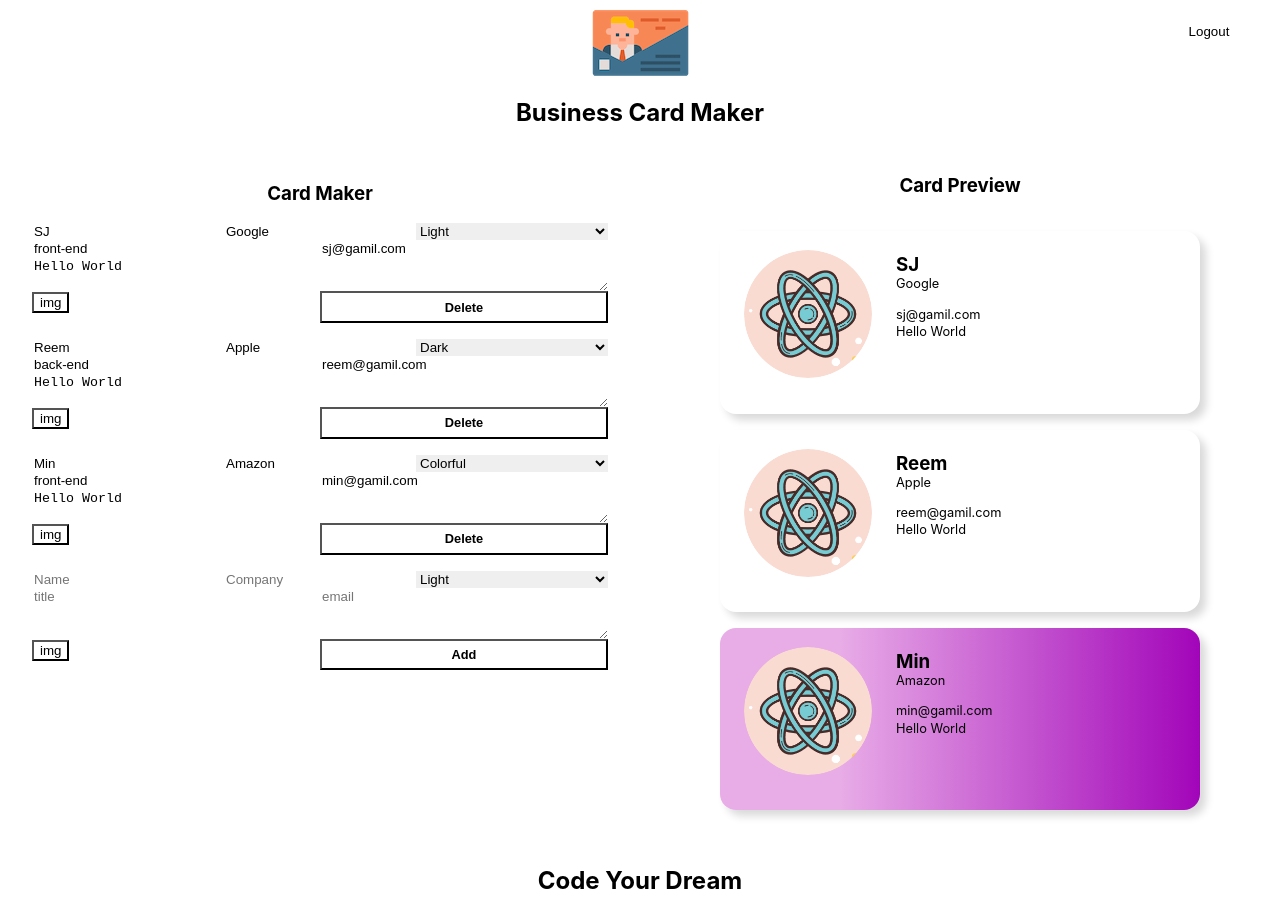
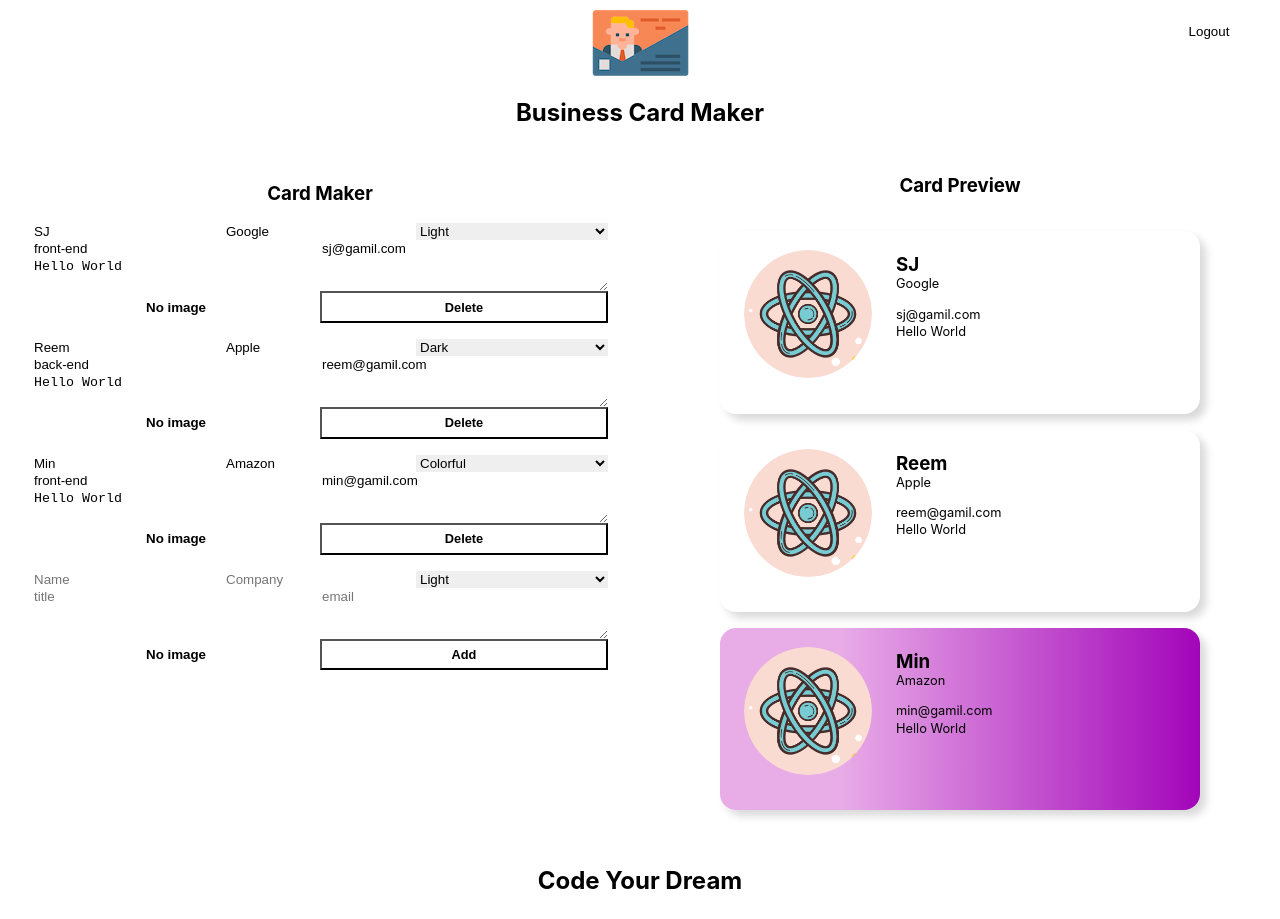
Before and after one commit to csjv95/react_basic_card-maker, a React (Create React App) app: page /maker in a window 1280 px wide. Built offline with nearby package versions, Linux system fonts and the light colour scheme; no server answers; sample sign-in values are in the browser's storage.

Commit message:
Handle image uploading

```diff
--- a/src/app.jsx
+++ b/src/app.jsx
@@ -3,7 +3,7 @@
 import Login from "./componets/login/login";
 import Maker from "./componets/maker/maker";
 
-function App({ authService }) {
+function App({ authService, FileInput }) {
   return (
     <div className={styles.app}>
       <BrowserRouter>
@@ -12,7 +12,7 @@
             <Login authService={authService} />
           </Route>
           <Route path="/maker">
-            <Maker authService={authService} />
+            <Maker authService={authService} FileInput={FileInput}/>
           </Route>
         </Switch>
       </BrowserRouter>
--- a/src/componets/card/card.jsx
+++ b/src/componets/card/card.jsx
@@ -1,4 +1,4 @@
-import React, { useState } from "react";
+import React from "react";
 import styles from "./card.module.css";
 
 const Card = ({ card }) => {
--- a/src/componets/card_add_form/card_add_form.jsx
+++ b/src/componets/card_add_form/card_add_form.jsx
@@ -1,9 +1,8 @@
-import React, { useRef } from "react";
+import React, { useRef, useState } from "react";
 import styles from "./card_add_form.module.css";
 import Button from "../button/button";
-import ImageFileInput from "../image_file_input/image_file_input";
 
-const CardAddForm = ({ onAdd }) => {
+const CardAddForm = ({ onAdd, FileInput }) => {
   const formRef = useRef();
   const nameRef = useRef();
   const companyRef = useRef();
@@ -11,7 +10,15 @@
   const emailRef = useRef();
   const messageRef = useRef();
   const themeRef = useRef();
+  const [file, setFile] = useState({ fileName: null, fileURL: null });
 
+  const onFileChange = (file) => {
+    console.log(file);
+    setFile({
+      fileName: file.name,
+      fileURL: file.url,
+    });
+  };
 
   const onSubmit = (event) => {
     event.preventDefault();
@@ -19,13 +26,16 @@
       id: Date.now(),
       name: nameRef.current.value,
       company: companyRef.current.value,
-      theme : themeRef.current.value,
+      theme: themeRef.current.value,
       title: titleRef.current.value,
       email: emailRef.current.value,
       message: messageRef.current.value,
+      fileName: file.fileName || "",
+      fileURL: file.fileURL || "",
     };
     onAdd(card);
     formRef.current.reset();
+    setFile({ fileName: null, fileURL: null });
   };
 
   return (
@@ -65,7 +75,7 @@
       />
       <textarea className={styles.textarea} ref={messageRef} name="message" />
       <div className={styles.fileInput}>
-        <ImageFileInput />
+        <FileInput name={file.fileName} onFileChange={onFileChange} />
       </div>
       <Button name="Add" onClick={onSubmit} />
     </form>
--- a/src/componets/card_edit_form/card_edit_form.jsx
+++ b/src/componets/card_edit_form/card_edit_form.jsx
@@ -1,13 +1,20 @@
-import React, { useRef, useState } from "react";
+import React, { useRef } from "react";
 import styles from "./card_edit_form.module.css";
 import Button from "../button/button";
-import ImageFileInput from "../image_file_input/image_file_input";
 
-const CardEditForm = ({ card, updateCard, deleteCard }) => {
-  const { id, name, theme, title, email, fileURL, company, message } = card;
+const CardEditForm = ({ card, updateCard, deleteCard, FileInput }) => {
+  const {
+    name,
+    theme,
+    title,
+    email,
+    fileURL,
+    fileName,
+    company,
+    message,
+  } = card;
 
-  // const nameRef = useRef('');
-  const [nameWrite, setNameWrite] = useState(name);
+  const nameRef = useRef("");
   const companyRef = useRef("");
   const selectRef = useRef();
   const titleRef = useRef();
@@ -18,31 +25,33 @@
     deleteCard(card);
   };
 
+  const onFileChange = (file) => {
+    updateCard({
+      ...card,
+      fileName: file.name,
+      fileURL: file.url,
+    });
+  };
+
   const onChange = (event) => {
-    if(event.currentTarget == null) {
-      return
+    if (event.currentTarget == null) {
+      return;
     }
-
     event.preventDefault();
     updateCard({
       ...card,
       [event.currentTarget.name]: event.currentTarget.value,
     });
   };
-
-  const onChangeTwo = (event) => {
-    setNameWrite(event.target.value);
-  };
-
   return (
     <form className={styles.form}>
       <input
         className={styles.input}
-        // ref={nameRef}
+        ref={nameRef}
         type="text"
         name="name"
-        value={nameWrite}
-        onChange={onChangeTwo}
+        value={name}
+        onChange={onChange}
       />
       <input
         className={styles.input}
@@ -88,7 +97,7 @@
         {message}
       </textarea>
       <div className={styles.fileInput}>
-        <ImageFileInput />
+        <FileInput name={fileName}onFileChange={onFileChange} />
       </div>
       <Button name="Delete" onClick={onSubmit} />
     </form>
--- a/src/componets/editor/editor.jsx
+++ b/src/componets/editor/editor.jsx
@@ -3,12 +3,12 @@
 import CardAddForm from '../card_add_form/card_add_form';
 import styles from './editor.module.css'
 
-const Editor = ({cards, onAdd, updateCard, deleteCard }) => {
+const Editor = ({cards, onAdd, updateCard, deleteCard, FileInput }) => {
   return(
     <section className={styles.editor}>
     <h3 className={styles.title}>Card Maker</h3>
-    {Object.keys(cards).map(key=> <CardEditForm key={key} card={cards[key]} updateCard={updateCard} deleteCard={deleteCard} />)}
-    <CardAddForm cards={cards} onAdd={onAdd}/>
+    {Object.keys(cards).map(key=> <CardEditForm key={key} card={cards[key]} updateCard={updateCard} deleteCard={deleteCard} FileInput={FileInput}/>)}
+    <CardAddForm cards={cards} onAdd={onAdd} FileInput={FileInput}/>
     </section>
   )
 }
--- a/src/componets/image_file_input/image_file_input.jsx
+++ b/src/componets/image_file_input/image_file_input.jsx
@@ -1,10 +1,36 @@
-import React from 'react';
-import styles from './image_file_input.module.css';
+import React, { useRef } from "react";
+import styles from "./image_file_input.module.css";
 
-const ImageFileInput = (props) => {
+const ImageFileInput = ({ imageUploader, name, onFileChange }) => {
+  const inputRef = useRef();
+  const onButtonClick = (event) => {
+    event.preventDefault();
+    inputRef.current.click();
+  };
+  const onChange = async (event) => {
+    console.log(event.target.files[0]);
+    const upload = await imageUploader.upload(event.target.files[0]);
+    console.log(upload);
+    onFileChange({
+      name: upload.original_filename,
+      url: upload.url,
+    });
+  };
   return (
-    <button>img</button>
-  )
-}
+    <div className={styles.container}>
+      <input
+        className={styles.input}
+        ref={inputRef}
+        type="file"
+        accept="image/*"
+        name="file"
+        onChange={onChange}
+      />
+      <button className={styles.button} onClick={onButtonClick}>
+        {name || "No image"}
+      </button>
+    </div>
+  );
+};
 
 export default ImageFileInput;
--- a/src/componets/image_file_input/image_file_input.module.css
+++ b/src/componets/image_file_input/image_file_input.module.css
@@ -0,0 +1,21 @@
+@value makerLightGrey from '../../common/colors.css';
+
+.container {
+  width: 100%;
+  height: 100%;
+  display: flex;
+}
+.input {
+  display: none;
+}
+
+.button {
+  width: 100%;
+  border: 0;
+  font-weight: 900;
+  background-color: makerLightGrey;
+}
+
+.button:hover {
+  opacity: 0.8;
+}
--- a/src/componets/maker/maker.jsx
+++ b/src/componets/maker/maker.jsx
@@ -6,7 +6,7 @@
 import Preview from "../preview/preview";
 import styles from "./maker.module.css";
 
-const Maker = ({ authService }) => {
+const Maker = ({ authService, FileInput }) => {
   const history = useHistory();
   const [cards, setCards] = useState({
     1: {
@@ -78,6 +78,7 @@
           onAdd={createOrUpdateCard}
           updateCard={createOrUpdateCard}
           deleteCard={deleteCard}
+          FileInput={FileInput}
         />
         <Preview cards={cards} />
       </div>
--- a/src/index.js
+++ b/src/index.js
@@ -1,14 +1,21 @@
-import React from 'react';
-import ReactDOM from 'react-dom';
-import './index.css';
-import App from './app.jsx';
-import AuthService from './service/auth_service';
+import React from "react";
+import ReactDOM from "react-dom";
+import "./index.css";
+import App from "./app.jsx";
+import AuthService from "./service/auth_service";
+import ImageUploader from "./service/image_uploader";
+import ImageFileInput from "./componets/image_file_input/image_file_input";
 
 const authService = new AuthService();
+const imageUploader = new ImageUploader();
+// 함수를 통해 컴포넌트를 전달하면 다음에 props를 추가할떄도 여기서 한번만 전달 하면된다
+const FileInput = (props) => (
+  <ImageFileInput {...props} imageUploader={imageUploader} />
+);
 
 ReactDOM.render(
   <React.StrictMode>
-    <App authService={authService}/>
+    <App authService={authService} FileInput={FileInput}/> {/* componet props 일떄는 대문자로 시작 */}
   </React.StrictMode>,
-  document.getElementById('root')
+  document.getElementById("root")
 );
--- /dev/null
+++ b/src/service/image_uploader.js
@@ -0,0 +1,16 @@
+class ImageUploader {
+  async upload(file) {
+    const data = new FormData();
+    data.append('file', file);
+    data.append('upload_preset', 'bzzul38y');
+    const result = await fetch(
+      'https://api.cloudinary.com/v1_1/dqtqttxxs/image/upload',
+      {
+        method: 'POST',
+        body: data,
+      }
+    );
+    return await result.json();
+  }
+}
+export default ImageUploader;
```
